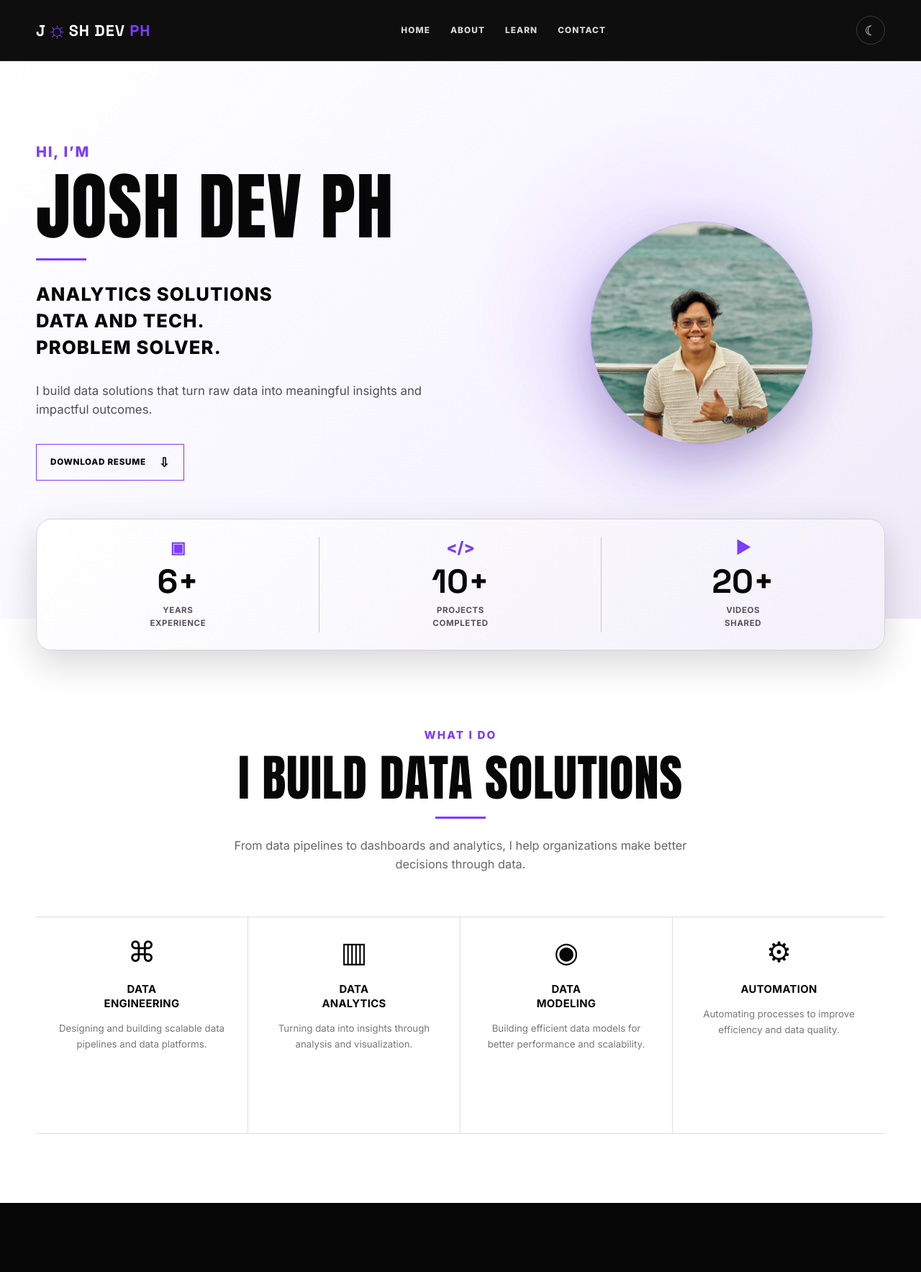
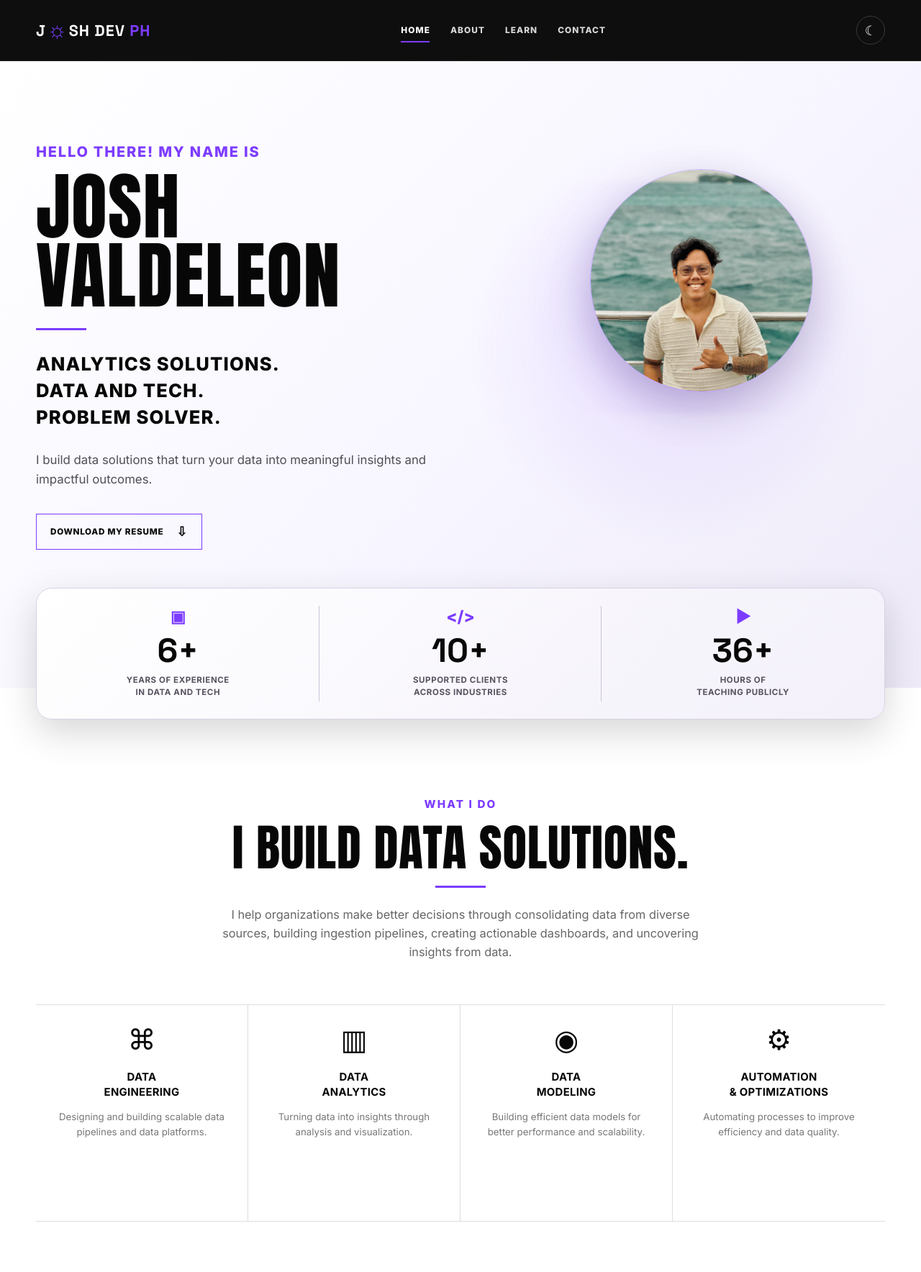
Before and after one commit to imjbmkz/joshdevph, a Flask app: page / in a window 1280 px wide. Shown: the top 1768 px of the page at 72% size. Run offline with Flask 3, Linux system fonts and the light colour scheme.

Commit message:
Some adjustements on home page. dynamic years

```diff
--- a/app.py
+++ b/app.py
@@ -1,10 +1,21 @@
 import json
+from datetime import datetime
 from pathlib import Path
 
 from flask import Flask, render_template
 
 app = Flask(__name__)
 DATA_FILE = Path(app.root_path) / "data" / "site_data.json"
+CAREER_START_YEAR = 2020
+
+
+@app.context_processor
+def inject_dynamic_dates():
+    current_year = datetime.now().year
+    return {
+        "current_year": current_year,
+        "years_experience": current_year - CAREER_START_YEAR,
+    }
 
 
 def load_site_data():
--- a/static/css/main.css
+++ b/static/css/main.css
@@ -60,8 +60,11 @@ button{font:inherit}
 .brand-sun,.brand-ph{color:var(--purple)}
 .brand-sun{font-size:1.45em;vertical-align:-.06em;margin:0 .03em}
 .nav{display:flex;align-items:center;gap:28px}
-.nav a{font-size:.74rem;font-weight:800;text-decoration:none;letter-spacing:.09em;color:#d8d8d8}
+.nav a{position:relative;font-size:.74rem;font-weight:800;text-decoration:none;letter-spacing:.09em;color:#d8d8d8}
 .nav a:hover{color:var(--purple-soft)}
+.nav a::after{content:"";position:absolute;left:0;right:.09em;bottom:-8px;height:2px;background:var(--purple);transform:scaleX(0);transform-origin:left;transition:transform .2s}
+.nav a:hover::after,.nav a.is-active::after{transform:scaleX(1)}
+.nav a.is-active{color:var(--white)}
 .theme-toggle{flex:0 0 40px;width:40px;height:40px;display:grid;place-items:center;border:1px solid #393939;border-radius:50%;background:transparent;color:var(--white);cursor:pointer;transition:border-color .2s,background .2s,transform .2s}
 .theme-toggle:hover{border-color:var(--purple);background:rgba(124,60,255,.12);transform:translateY(-1px)}
 .theme-icon{grid-area:1/1;font-size:1.15rem;line-height:1;transition:opacity .2s,transform .25s}
@@ -93,14 +96,15 @@ button{font:inherit}
 .btn-secondary{background:var(--white);color:var(--black)}
 .btn-light{background:var(--white);color:var(--black);border-color:var(--white)}
 .btn-accent{background:transparent;color:var(--white);border-color:var(--purple)}
-.btn-accent:hover{background:var(--purple)}
+.btn-accent:hover{background:var(--purple);color:var(--white)}
 .btn-ghost{background:transparent;color:var(--white);border-color:#8a8a8a}
 .btn-ghost:hover{border-color:var(--white)}
 .btn-icon{font-size:1.1rem;line-height:1}
 
-.portrait-wrap{position:absolute;z-index:1;right:-30px;bottom:112px;width:min(48vw,570px);height:570px;display:flex;align-items:center;justify-content:center}
+.portrait-wrap{position:absolute;z-index:1;right:-30px;top:18px;width:min(48vw,570px);height:430px;display:flex;align-items:center;justify-content:center}
 .portrait-glow{position:absolute;inset:18% 7% 7% 0;background:radial-gradient(circle,rgba(124,60,255,.35),rgba(124,60,255,.03) 54%,transparent 72%);filter:blur(3px)}
 .home-hero .btn-accent,.home-hero .btn-ghost{color:var(--hero-text)}
+.home-hero .btn-accent:hover{color:var(--white)}
 .home-hero .btn-ghost:hover{border-color:var(--hero-text)}
 .portrait-image{position:relative;z-index:2;width:310px;height:310px;overflow:hidden;border:1px solid rgba(124,60,255,.34);border-radius:50%;box-shadow:0 22px 60px rgba(19,9,41,.2)}
 .portrait-image img{display:block;width:100%;height:100%;object-fit:cover;object-position:center 47%}
@@ -320,7 +324,7 @@ main{min-width:0}
   .hero-copy-block .accent-rule{order:3}
   .hero-role{order:4;max-width:none;width:100%;font-size:1rem;line-height:1.55}
   .hero-description{order:5;max-width:34rem;width:100%;font-size:.9rem;margin-top:22px}
-  .portrait-wrap{order:6;position:relative;right:auto;bottom:auto;width:100%;height:auto;margin:30px auto 6px}
+  .portrait-wrap{order:6;position:relative;right:auto;top:auto;bottom:auto;width:100%;height:auto;margin:30px auto 6px}
   .portrait-glow{inset:-32px 10%;filter:blur(8px)}
   .portrait-image{width:190px;height:190px;margin-inline:auto}
   .hero-actions{order:7;width:100%;max-width:390px;margin:28px auto 42px;position:relative;z-index:6}
--- a/templates/about.html
+++ b/templates/about.html
@@ -1,6 +1,6 @@
 {% extends 'base.html' %}
 {% from 'components/macros.html' import button %}
-{% block title %}About — Josh Dev PH{% endblock %}
+{% block title %}About - Josh Dev PH{% endblock %}
 {% block content %}
 <section class="section page-hero"><div class="container"><p class="eyebrow">ABOUT</p><h1>DATA ENGINEER.<br>PROBLEM SOLVER.<br>CONTINUOUS LEARNER.</h1></div></section>
 <section class="section border-top"><div class="container about-grid">
--- a/templates/components/footer.html
+++ b/templates/components/footer.html
@@ -1,6 +1,6 @@
 <footer class="site-footer">
   <div class="container footer-wrap">
-    <p>© 2026 JOSH DEV PH</p>
+    <p>© {{ current_year }} JOSH DEV PH</p>
     <p>BUILT WITH PYTHON + FLASK</p>
   </div>
 </footer>
--- a/templates/components/navbar.html
+++ b/templates/components/navbar.html
@@ -4,11 +4,11 @@
       J<span class="brand-sun" aria-hidden="true">☼</span>SH DEV <span class="brand-ph">PH</span>
     </a>
     <nav class="nav" aria-label="Primary navigation">
-      <a href="{{ url_for('home') }}">HOME</a>
-      <a href="{{ url_for('about') }}">ABOUT</a>
+      <a href="{{ url_for('home') }}"{% if request.endpoint == 'home' %} class="is-active" aria-current="page"{% endif %}>HOME</a>
+      <a href="{{ url_for('about') }}"{% if request.endpoint == 'about' %} class="is-active" aria-current="page"{% endif %}>ABOUT</a>
       <!-- <a href="{{ url_for('projects') }}">PROJECTS</a> -->
-      <a href="{{ url_for('learn') }}">LEARN</a>
-      <a href="{{ url_for('contact') }}">CONTACT</a>
+      <a href="{{ url_for('learn') }}"{% if request.endpoint == 'learn' %} class="is-active" aria-current="page"{% endif %}>LEARN</a>
+      <a href="{{ url_for('contact') }}"{% if request.endpoint == 'contact' %} class="is-active" aria-current="page"{% endif %}>CONTACT</a>
     </nav>
     <button class="theme-toggle" type="button" aria-label="Switch to dark mode" title="Switch color theme">
       <span class="theme-icon theme-icon-sun" aria-hidden="true">&#9728;</span>
--- a/templates/contact.html
+++ b/templates/contact.html
@@ -1,6 +1,6 @@
 {% extends 'base.html' %}
 {% from 'components/macros.html' import social_card %}
-{% block title %}Contact — Josh Dev PH{% endblock %}
+{% block title %}Contact me!{% endblock %}
 {% block content %}
 <section class="section page-hero"><div class="container"><p class="eyebrow">CONTACT</p><h1>LET’S BUILD<br>SOMETHING USEFUL.</h1><p class="page-intro">For collaborations, freelance work, speaking, or a conversation about data and technology, reach out through any channel below.</p></div></section>
 <section class="section border-top"><div class="container social-grid">{% for social in socials %}{{ social_card(social) }}{% endfor %}</div></section>
--- a/templates/home.html
+++ b/templates/home.html
@@ -1,18 +1,18 @@
 {% extends 'base.html' %}
 {% from 'components/macros.html' import button, content_card %}
-{% block title %}Josh Dev PH — Analytics Solutions{% endblock %}
+{% block title %}Josh Dev PH - Delivering analytics solutions{% endblock %}
 {% block content %}
 <section class="home-hero">
   <div class="container hero-stage">
     <div class="hero-copy-block">
-      <p class="hero-kicker">HI, I’M</p>
-      <h1>JOSH DEV PH</h1>
+      <p class="hero-kicker">HELLO THERE! MY NAME IS</p>
+      <h1>JOSH VALDELEON</h1>
       <span class="accent-rule" aria-hidden="true"></span>
       <!-- <p class="hero-role">ANALYTICS SOLUTIONS<br>ANALYTICS ENTHUSIAST.<br>PROBLEM SOLVER.</p> -->
-      <p class="hero-role">ANALYTICS SOLUTIONS<br>DATA AND TECH.<br>PROBLEM SOLVER.</p>
-      <p class="hero-description">I build data solutions that turn raw data into meaningful insights and impactful outcomes.</p>
+      <p class="hero-role">ANALYTICS SOLUTIONS.<br>DATA AND TECH.<br>PROBLEM SOLVER.</p>
+      <p class="hero-description">I build data solutions that turn your data into meaningful insights and impactful outcomes.</p>
       <div class="button-row hero-actions">
-        {{ button('DOWNLOAD RESUME', url_for('static', filename='files/resume.pdf'), 'accent', external=true, icon='download', target='_blank') }}
+        {{ button('DOWNLOAD MY RESUME', url_for('static', filename='files/resume.pdf'), 'accent', external=true, icon='download', target='_blank') }}
         <!-- {{ button('VIEW PROJECTS', url_for('projects'), 'ghost', icon='arrow') }} -->
       </div>
     </div>
@@ -27,18 +27,18 @@
     <div class="hero-stats" aria-label="Profile highlights">
       <div class="stat-item">
         <span class="stat-icon" aria-hidden="true">▣</span>
-        <strong>6+</strong>
-        <span>YEARS<br>EXPERIENCE</span>
+        <strong>{{ years_experience }}+</strong>
+        <span>YEARS OF EXPERIENCE<br>IN DATA AND TECH</span>
       </div>
       <div class="stat-item">
         <span class="stat-icon" aria-hidden="true">&lt;/&gt;</span>
         <strong>10+</strong>
-        <span>PROJECTS<br>COMPLETED</span>
+        <span>SUPPORTED CLIENTS<br>ACROSS INDUSTRIES<br></span>
       </div>
       <div class="stat-item">
         <span class="stat-icon" aria-hidden="true">▶</span>
-        <strong>20+</strong>
-        <span>VIDEOS<br>SHARED</span>
+        <strong>36+</strong>
+        <span>HOURS OF<br>TEACHING PUBLICLY</span>
       </div>
     </div>
   </div>
@@ -47,9 +47,9 @@
 <section class="section services-section">
   <div class="container centered-heading">
     <p class="eyebrow accent-text">WHAT I DO</p>
-    <h2>I BUILD DATA SOLUTIONS</h2>
+    <h2>I BUILD DATA SOLUTIONS.</h2>
     <span class="accent-rule center" aria-hidden="true"></span>
-    <p>From data pipelines to dashboards and analytics, I help organizations make better decisions through data.</p>
+    <p>I help organizations make better decisions through consolidating data from diverse sources, building ingestion pipelines, creating actionable dashboards, and uncovering insights from data.</p>
   </div>
 
   <div class="container service-grid">
@@ -70,7 +70,7 @@
     </article>
     <article class="service-item">
       <div class="service-icon" aria-hidden="true">⚙</div>
-      <h3>AUTOMATION</h3>
+      <h3>AUTOMATION<br>& OPTIMIZATIONS</h3>
       <p>Automating processes to improve efficiency and data quality.</p>
     </article>
   </div>
--- a/templates/learn.html
+++ b/templates/learn.html
@@ -1,6 +1,6 @@
 {% extends 'base.html' %}
 {% from 'components/macros.html' import content_card %}
-{% block title %}Learn — Josh Dev PH{% endblock %}
+{% block title %}Learn from Josh Dev PH{% endblock %}
 {% block content %}
 <section class="section page-hero"><div class="container"><p class="eyebrow">LEARN</p><h1>NOTES, VIDEOS &<br>LESSONS FROM THE WORK.</h1><p class="page-intro">Practical content on data engineering, analytics, Python, and tools I use.</p></div></section>
 <section class="section border-top"><div class="container card-grid">{% for item in items %}{{ content_card(item) }}{% endfor %}</div></section>
--- a/templates/projects.html
+++ b/templates/projects.html
@@ -1,6 +1,6 @@
 {% extends 'base.html' %}
 {% from 'components/macros.html' import content_card %}
-{% block title %}Projects — Josh Dev PH{% endblock %}
+{% block title %}Projects - Josh Dev PH{% endblock %}
 {% block content %}
 <section class="section page-hero"><div class="container"><p class="eyebrow">PROJECTS</p><h1>THINGS I’VE<br>BUILT & SHIPPED.</h1><p class="page-intro">A selection of data platforms, pipelines, analytics solutions, automations, and experiments.</p></div></section>
 <section class="section border-top"><div class="container card-grid">{% for project in projects %}{{ content_card(project) }}{% endfor %}</div></section>
```
